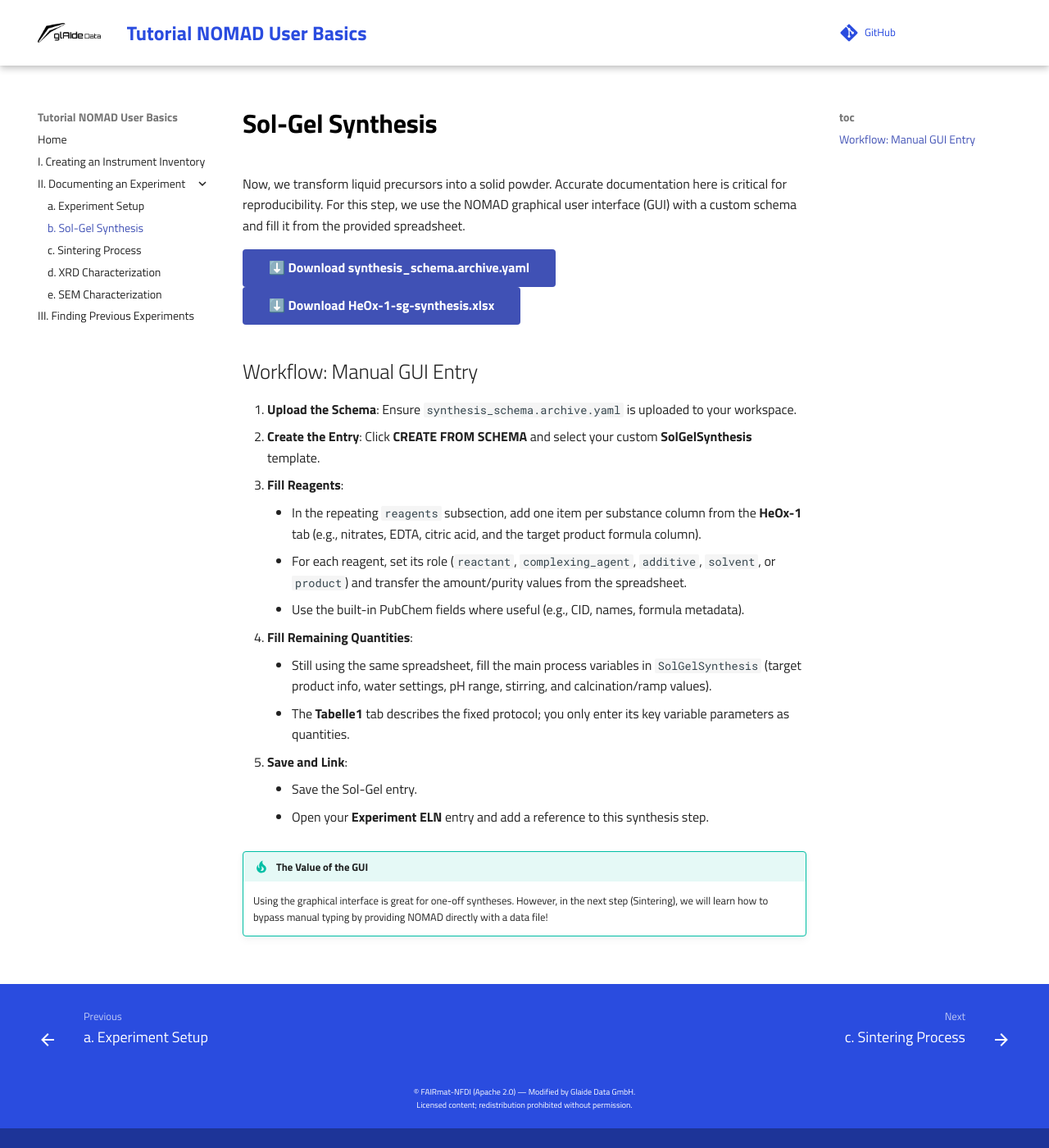
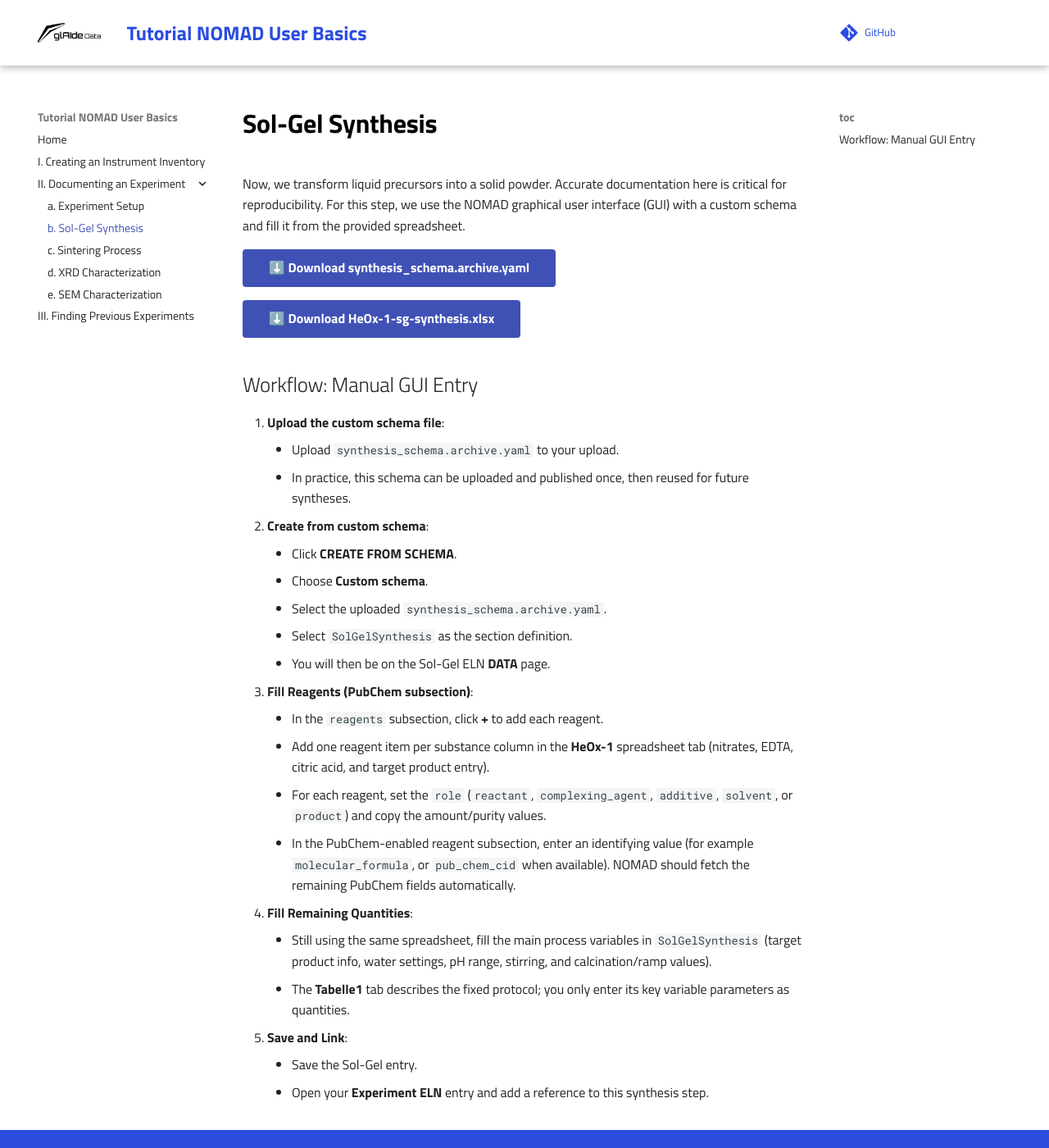
Before and after one commit to AK-Feldhoff-LUH/nomad-docs-ak-feldhoff, an MkDocs documentation site: the page built from docs/03_sol_gel_synthesis.md, in a window 1280 px wide and 1400 px high. Shown: the whole window at 82% size. Built offline with MkDocs 1.6.1 and Material for MkDocs 9.7.7, drawn with Linux system fonts in a browser that asks for light colours; comment, search, counter and statistics services are not loaded.

Commit message:
extend and refine the solgel synthesis page

```diff
--- a/docs/03_sol_gel_synthesis.md
+++ b/docs/03_sol_gel_synthesis.md
@@ -3,21 +3,27 @@
 Now, we transform liquid precursors into a solid powder. Accurate documentation here is critical for reproducibility. For this step, we use the NOMAD graphical user interface (GUI) with a custom schema and fill it from the provided spreadsheet.
 
 [⬇️ Download synthesis_schema.archive.yaml](assets/synthesis_schema.archive.yaml){ .md-button .nomad-button .md-button--primary }
+
 [⬇️ Download HeOx-1-sg-synthesis.xlsx](assets/HeOx-1-sg-synthesis.xlsx){ .md-button .nomad-button .md-button--primary }
 
 ## Workflow: Manual GUI Entry
-1. **Upload the Schema**: Ensure `synthesis_schema.archive.yaml` is uploaded to your workspace.
-2. **Create the Entry**: Click **CREATE FROM SCHEMA** and select your custom **SolGelSynthesis** template.
-3. **Fill Reagents**:
-    * In the repeating `reagents` subsection, add one item per substance column from the **HeOx-1** tab (e.g., nitrates, EDTA, citric acid, and the target product formula column).
-    * For each reagent, set its role (`reactant`, `complexing_agent`, `additive`, `solvent`, or `product`) and transfer the amount/purity values from the spreadsheet.
-    * Use the built-in PubChem fields where useful (e.g., CID, names, formula metadata).
+1. **Upload the custom schema file**:
+    * Upload `synthesis_schema.archive.yaml` to your upload.
+    * In practice, this schema can be uploaded and published once, then reused for future syntheses.
+2. **Create from custom schema**:
+    * Click **CREATE FROM SCHEMA**.
+    * Choose **Custom schema**.
+    * Select the uploaded `synthesis_schema.archive.yaml`.
+    * Select `SolGelSynthesis` as the section definition.
+    * You will then be on the Sol-Gel ELN **DATA** page.
+3. **Fill Reagents (PubChem subsection)**:
+    * In the `reagents` subsection, click **+** to add each reagent.
+    * Add one reagent item per substance column in the **HeOx-1** spreadsheet tab (nitrates, EDTA, citric acid, and target product entry).
+    * For each reagent, set the `role` (`reactant`, `complexing_agent`, `additive`, `solvent`, or `product`) and copy the amount/purity values.
+    * In the PubChem-enabled reagent subsection, enter an identifying value (for example `molecular_formula`, or `pub_chem_cid` when available). NOMAD should fetch the remaining PubChem fields automatically.
 4. **Fill Remaining Quantities**:
     * Still using the same spreadsheet, fill the main process variables in `SolGelSynthesis` (target product info, water settings, pH range, stirring, and calcination/ramp values).
     * The **Tabelle1** tab describes the fixed protocol; you only enter its key variable parameters as quantities.
 5. **Save and Link**:
     * Save the Sol-Gel entry.
     * Open your **Experiment ELN** entry and add a reference to this synthesis step.
-
-!!! tip "The Value of the GUI"
-    Using the graphical interface is great for one-off syntheses. However, in the next step (Sintering), we will learn how to bypass manual typing by providing NOMAD directly with a data file!
```
Also changed, not shown: docs/04_sintering_process.md (+2 -0 lines).
